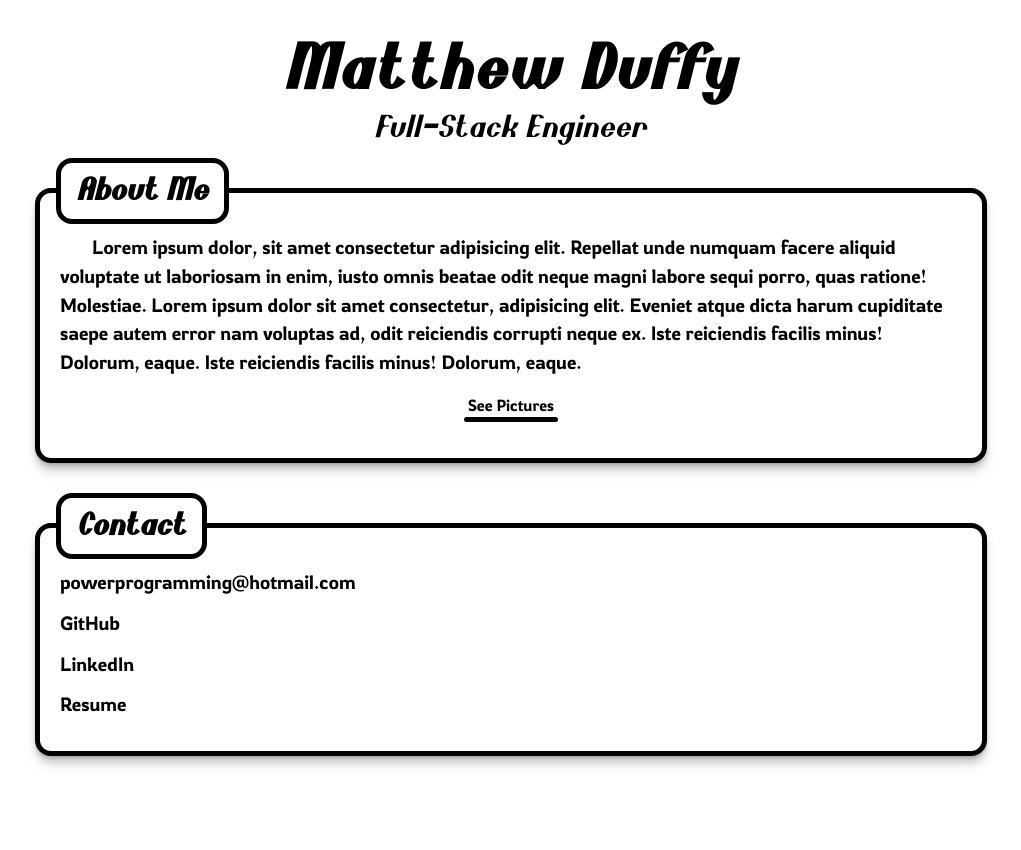
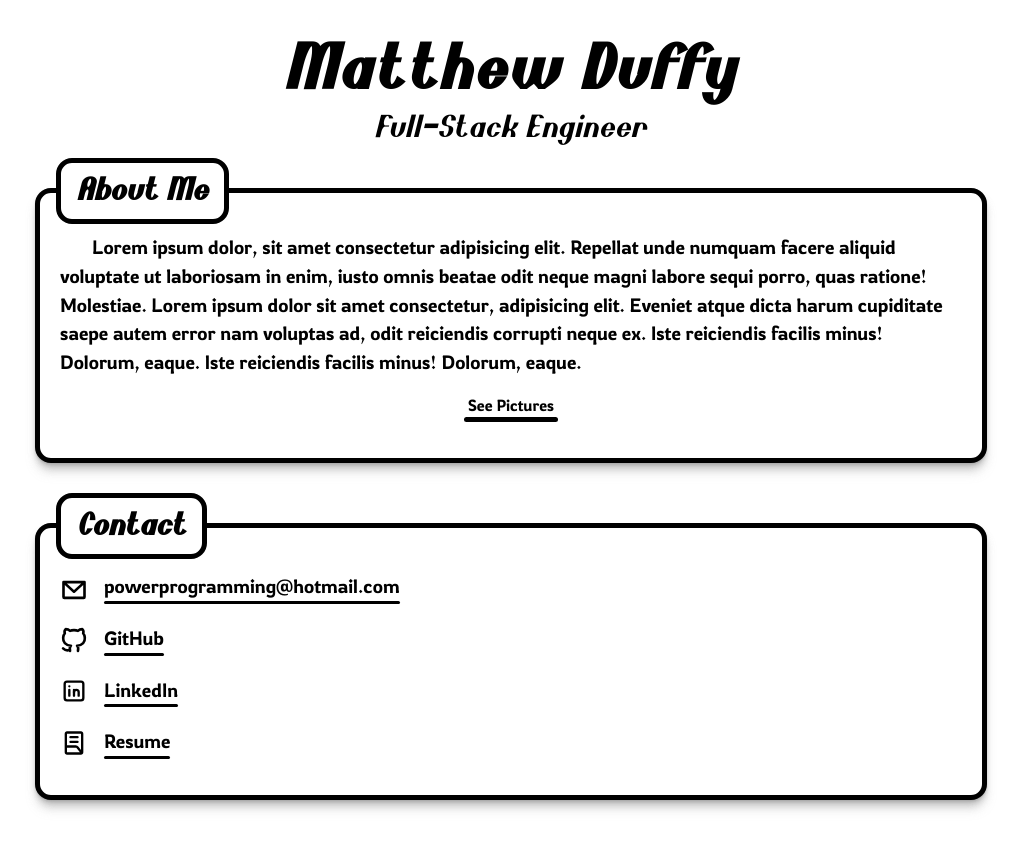
Before and after one commit to mattduff707/portfolio, a React (Vite) app: page / in a window 1280 px wide. Shown: the top 850 px of the page, without its empty margins (129-1150 px from the left). Before the commit the page ends 816 px from the top, so only its background shows below. Built offline with nearby package versions, Linux system fonts and the light colour scheme.

Commit message:
Contact icons

```diff
--- a/src/App.tsx
+++ b/src/App.tsx
@@ -27,6 +27,8 @@ html {
 
   --font-family-heading: ${tokens.font.family.heading};
   --font-family-text: ${tokens.font.family.text};
+
+  --color-primary: ${tokens.color.primary};
 
 }
 
--- a/src/components/generic.ts
+++ b/src/components/generic.ts
@@ -42,3 +42,28 @@ export const Button = styled.button`
     width: 60%;
   }
 `;
+export const Anchor = styled.a`
+  background: white;
+  font-size: var(--font-size-text-md);
+  font-family: var(--font-family-text);
+  border: none;
+  cursor: pointer;
+  padding: 4px 12px;
+  display: flex;
+  align-items: center;
+  flex-direction: column;
+  &:after {
+    content: "";
+    display: block;
+    width: 100%;
+    height: 3px;
+    background: black;
+    border-radius: 32px;
+    transition: background 0.2s ease, width 0.2s ease;
+  }
+  &:hover:after {
+    transition: background 0.2s ease, width 0.2s ease;
+    background: var(--color-primary);
+    width: 60%;
+  }
+`;
--- /dev/null
+++ b/src/components/icons/Email.tsx
@@ -0,0 +1,21 @@
+import React from "react";
+
+const Email = ({ className }: { className?: string }) => {
+  return (
+    <svg
+      xmlns="http://www.w3.org/2000/svg"
+      width="1em"
+      height="1em"
+      viewBox="0 0 256 256"
+      className={className}
+      fill="black"
+    >
+      <path
+        fill="inherit"
+        d="M224 44H32a12 12 0 0 0-12 12v136a20 20 0 0 0 20 20h176a20 20 0 0 0 20-20V56a12 12 0 0 0-12-12Zm-30.85 24L128 127.72L62.85 68ZM44 188V83.28l75.89 69.57a12 12 0 0 0 16.22 0L212 83.28V188Z"
+      ></path>
+    </svg>
+  );
+};
+
+export default Email;
--- /dev/null
+++ b/src/components/icons/Github.tsx
@@ -0,0 +1,25 @@
+import React from "react";
+
+const Github = ({ className }: { className?: string }) => {
+  return (
+    <svg
+      xmlns="http://www.w3.org/2000/svg"
+      width="1em"
+      height="1em"
+      viewBox="0 0 16 16"
+      className={className}
+      stroke="black"
+    >
+      <path
+        fill="none"
+        stroke="inherit"
+        strokeLinecap="round"
+        strokeLinejoin="round"
+        strokeWidth="1.5"
+        d="M5.75 14.25s-.5-2 .5-3c0 0-2 0-3.5-1.5s-1-4.5 0-5.5c-.5-1.5.5-2.5.5-2.5s1.5 0 2.5 1c1-.5 3.5-.5 4.5 0c1-1 2.5-1 2.5-1s1 1 .5 2.5c1 1 1.5 4 0 5.5s-3.5 1.5-3.5 1.5c1 1 .5 3 .5 3m-5-.5c-1.5.5-3-.5-3.5-1"
+      ></path>
+    </svg>
+  );
+};
+
+export default Github;
--- /dev/null
+++ b/src/components/icons/LinkedIn.tsx
@@ -0,0 +1,27 @@
+import React from "react";
+
+const LinkedIn = ({ className }: { className?: string }) => {
+  return (
+    <svg
+      xmlns="http://www.w3.org/2000/svg"
+      width="1em"
+      height="1em"
+      viewBox="0 0 24 24"
+      className={className}
+      stroke="black"
+    >
+      <g
+        fill="none"
+        stroke="inherit"
+        strokeLinecap="round"
+        strokeLinejoin="round"
+        strokeWidth="2"
+      >
+        <path d="M4 6a2 2 0 0 1 2-2h12a2 2 0 0 1 2 2v12a2 2 0 0 1-2 2H6a2 2 0 0 1-2-2zm4 5v5m0-8v.01M12 16v-5"></path>
+        <path d="M16 16v-3a2 2 0 0 0-4 0"></path>
+      </g>
+    </svg>
+  );
+};
+
+export default LinkedIn;
--- /dev/null
+++ b/src/components/icons/Resume.tsx
@@ -0,0 +1,21 @@
+import React from "react";
+
+const Resume = ({ className }: { className?: string }) => {
+  return (
+    <svg
+      xmlns="http://www.w3.org/2000/svg"
+      width="1em"
+      height="1em"
+      viewBox="0 0 24 24"
+      className={className}
+      fill="black"
+    >
+      <path
+        fill="inherit"
+        d="M9 12q-.425 0-.713-.288T8 11q0-.425.288-.713T9 10h6q.425 0 .713.288T16 11q0 .425-.288.713T15 12H9Zm0-4q-.425 0-.713-.288T8 7q0-.425.288-.713T9 6h6q.425 0 .713.288T16 7q0 .425-.288.713T15 8H9Zm-3 6h7.5q.725 0 1.35.313t1.05.887l2.1 2.75V4H6v10Zm0 6h11.05l-2.725-3.575q-.15-.2-.362-.313T13.5 16H6v4Zm12 2H6q-.825 0-1.413-.588T4 20V4q0-.825.588-1.413T6 2h12q.825 0 1.413.588T20 4v16q0 .825-.588 1.413T18 22ZM6 20V4v16Zm0-4v-2v2Z"
+      ></path>
+    </svg>
+  );
+};
+
+export default Resume;
--- a/src/constants.ts
+++ b/src/constants.ts
@@ -26,4 +26,7 @@ export const tokens = {
     md: "only screen and (max-width: 900px)",
     lg: "only screen and (max-width: 1200px)",
   },
+  color: {
+    primary: "#ff367c",
+  },
 };
--- a/src/layout/Contact.tsx
+++ b/src/layout/Contact.tsx
@@ -1,7 +1,12 @@
 import React from "react";
 import SectionBox from "../components/SectionBox";
 import { styled } from "styled-components";
-import { Text } from "../components/generic";
+import { Anchor, Text } from "../components/generic";
+
+import Github from "../components/icons/Github";
+import Email from "../components/icons/Email";
+import LinkedIn from "../components/icons/LinkedIn";
+import Resume from "../components/icons/Resume";
 
 const Container = styled.ul`
   display: flex;
@@ -12,23 +17,72 @@ const Container = styled.ul`
   padding: 0;
 `;
 
-const ContactItem = styled.li``;
+const ContactItem = styled.li`
+  display: flex;
+  gap: 4px;
+  align-items: center;
+  cursor: pointer;
+  &:hover > ${Anchor}:after {
+    transition: background 0.2s ease, width 0.2s ease;
+    background: var(--color-primary);
+    width: 60%;
+  }
+`;
 
-/*
-github https://github.com/mattduff707
-email
-resume
-linkedIn
+const GithubIcon = styled(Github)`
+  width: 28px;
+  height: 28px;
+  transition: stroke 0.2s ease;
+  ${ContactItem}:hover & {
+    stroke: var(--color-primary);
+  }
+`;
+const EmailIcon = styled(Email)`
+  width: 28px;
+  height: 28px;
+  transform: translateY(2px);
+  transition: fill 0.2s ease;
+  ${ContactItem}:hover & {
+    fill: var(--color-primary);
+  }
+`;
+const LinkedInIcon = styled(LinkedIn)`
+  width: 28px;
+  height: 28px;
+  transition: stroke 0.2s ease;
+  ${ContactItem}:hover & {
+    stroke: var(--color-primary);
+  }
+`;
+const ResumeIcon = styled(Resume)`
+  width: 28px;
+  height: 28px;
+  transition: fill 0.2s ease;
+  ${ContactItem}:hover & {
+    fill: var(--color-primary);
+  }
+`;
 
-*/
 const Contact = () => {
   return (
     <SectionBox title={"Contact"}>
       <Container>
-        <Text>powerprogramming@hotmail.com</Text>
-        <Text>GitHub</Text>
-        <Text>LinkedIn</Text>
-        <Text>Resume</Text>
+        <ContactItem>
+          <EmailIcon />
+          <Anchor>powerprogramming@hotmail.com</Anchor>
+        </ContactItem>
+        <ContactItem>
+          <GithubIcon />
+          <Anchor>GitHub</Anchor>
+        </ContactItem>
+        <ContactItem>
+          <LinkedInIcon />
+          <Anchor>LinkedIn</Anchor>
+        </ContactItem>
+        <ContactItem>
+          <ResumeIcon />
+          <Anchor>Resume</Anchor>
+        </ContactItem>
       </Container>
     </SectionBox>
   );
```
